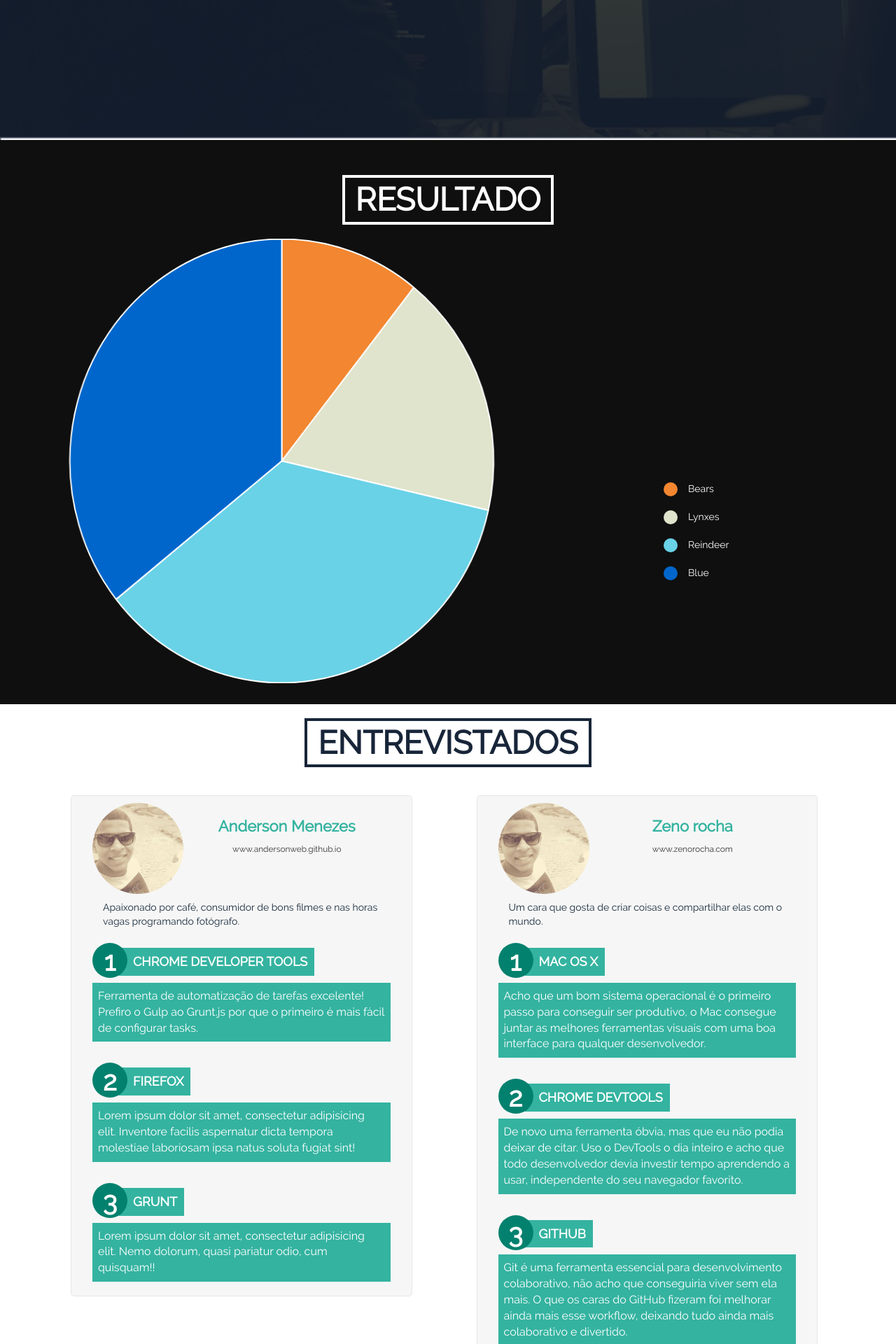
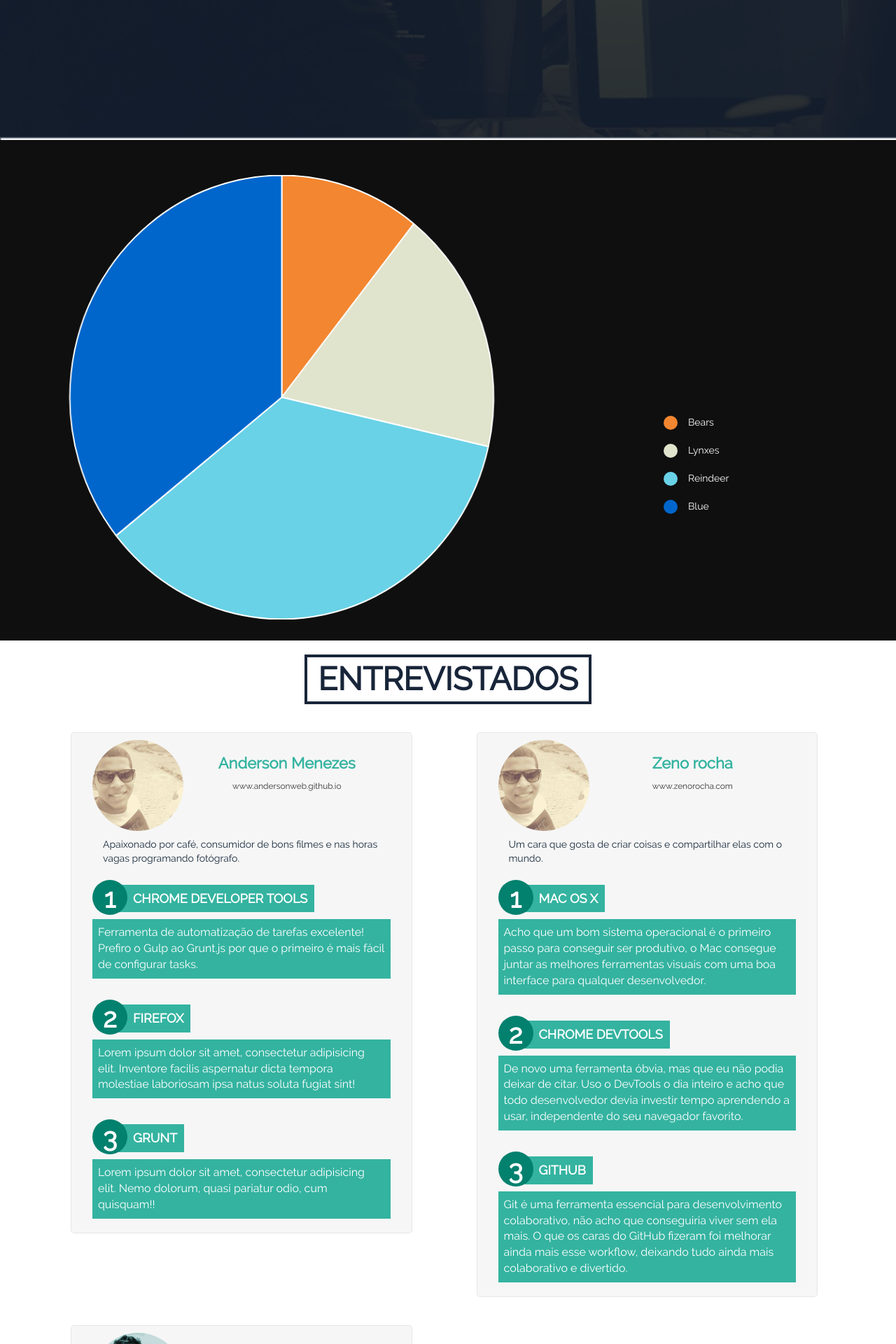
Before and after one commit to dailycode/tools, a Jekyll site: the page built from index.html, in a window 1280 px wide. Shown: the part 700-2620 px from the top of the page at 70% size. Built offline with Jekyll 4.4.1, drawn with Linux system fonts in a browser that asks for light colours; the list of posts is cut into pages by our own code.

Commit message:
Removendo título resultado

```diff
--- a/_includes/header.html
+++ b/_includes/header.html
@@ -6,8 +6,7 @@
 			</h1>
 			<section class="intro col-md-12">
 				<p class="text-intro">O projeto <b>Tools front-end</b> elaborou uma pesquisa com 41 Frontenders para saber qual as ferramentas que costumam usar diariamente.</p>
-				<a data-scroll class="col-md-12 btn-arrow" href="#title-result"></a>
-
+				<a data-scroll class="col-md-12 btn-arrow" href="#graphic"></a>
 			</section>
 		</div>
 	</div>
--- a/_includes/result.html
+++ b/_includes/result.html
@@ -1,10 +1,7 @@
 <section class="result">
 	<div class="container">
 		<div class="row">
-		<div id="title-result" class="col-md-12 title-result">
-			<h1 class="title-default">Resultado</h1>
-		</div>
-			<div class="col-md-12 graphic">
+			<div id="graphic" class="col-md-12 graphic">
 				<canvas class="col-md-7" id="pieChart" width="400" height="400"></canvas>
     		<div id="pieLegend"></div>
 			</div>
--- a/_sass/partials/_main.scss
+++ b/_sass/partials/_main.scss
@@ -67,6 +67,9 @@
 	background: rgba(0, 0, 0, 0.94);
 	position: relative;
 }
+#pieChart{
+	margin-top: 20px;
+}
 #pieLegend{
 	@include make-md-column(2);
 	position: absolute;
```
Also changed, not shown: assets/css/main.css.
